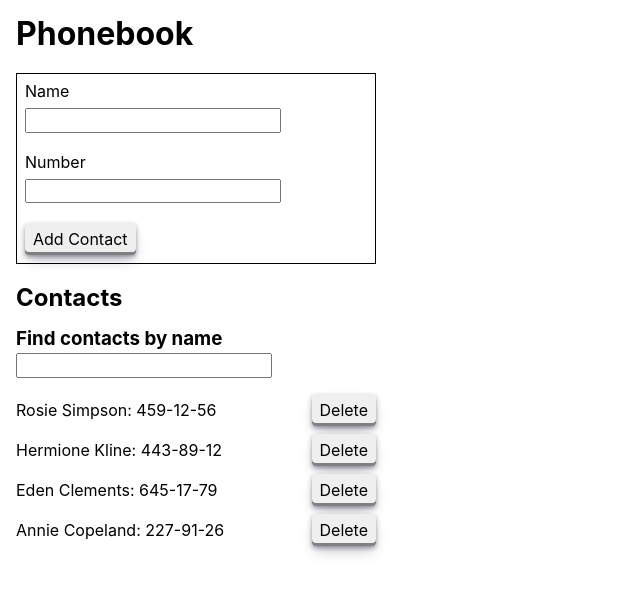
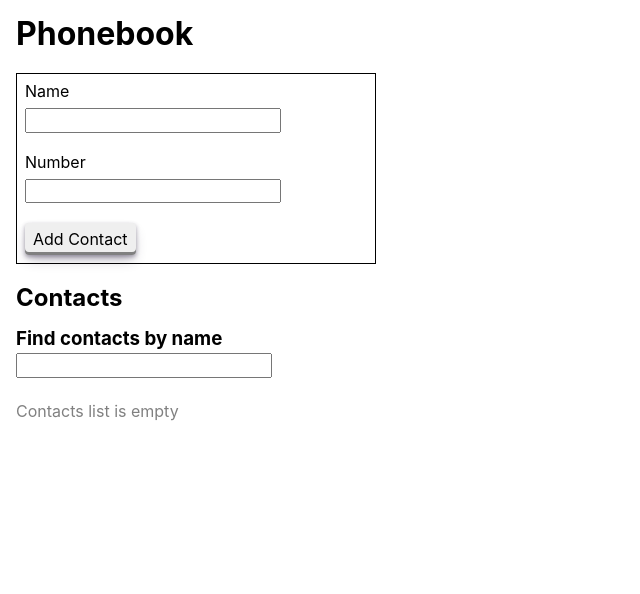
Before and after one commit to serg-rsv/goit-react-hw-03-phonebook, a React (Create React App) app: page / in a window 1280 px wide. Shown: the top 594 px of the page, without its empty margins (0-640 px from the left). Built offline with nearby package versions, Linux system fonts and the light colour scheme.

Commit message:
feat: save/load contacts to/from localStorage

```diff
--- a/package.json
+++ b/package.json
@@ -1,8 +1,8 @@
 {
-  "name": "goit-react-hw-02-phonebook",
+  "name": "goit-react-hw-03-phonebook",
   "version": "0.1.0",
   "private": true,
-  "homepage": "https://serg-rsv.github.io/goit-react-hw-02-phonebook/",
+  "homepage": "https://serg-rsv.github.io/goit-react-hw-03-phonebook/",
   "dependencies": {
     "@testing-library/jest-dom": "^5.16.3",
     "@testing-library/react": "^12.1.4",
--- a/src/components/App.jsx
+++ b/src/components/App.jsx
@@ -7,16 +7,27 @@ import { GlobalStyle } from 'styles/GlobalStyle';
 import { TitleMain, TitleSecond } from 'styles/Titles.styled';
 import { Section } from 'styles/Section.styled';
 
+const STORAGE_KEY = 'contacts';
+
 export class App extends Component {
   state = {
-    contacts: [
-      { id: 'id-1', name: 'Rosie Simpson', number: '459-12-56' },
-      { id: 'id-2', name: 'Hermione Kline', number: '443-89-12' },
-      { id: 'id-3', name: 'Eden Clements', number: '645-17-79' },
-      { id: 'id-4', name: 'Annie Copeland', number: '227-91-26' },
-    ],
+    contacts: [],
     filter: '',
   };
+
+  componentDidMount() {
+    const contacts = JSON.parse(localStorage.getItem(STORAGE_KEY));
+
+    if (contacts) {
+      this.setState({ contacts });
+    }
+  }
+
+  componentDidUpdate(prevProps, prevState) {
+    if (prevState.contacts !== this.state.contacts) {
+      localStorage.setItem(STORAGE_KEY, JSON.stringify(this.state.contacts));
+    }
+  }
 
   addContact = ({ name, number }) => {
     this.setState(prev => {
@@ -49,10 +60,14 @@ export class App extends Component {
         <ContactForm addContact={this.addContact} contacts={names} />
         <TitleSecond>Contacts</TitleSecond>
         <Filter filter={filter} onChange={this.handleFilterChange} />
-        <ContactList
-          contacts={filteredContacts}
-          onDelete={this.removeContact}
-        />
+        {contacts.length > 0 ? (
+          <ContactList
+            contacts={filteredContacts}
+            onDelete={this.removeContact}
+          />
+        ) : (
+          <p className="message">Contacts list is empty</p>
+        )}
       </Section>
     );
   }
--- a/src/styles/GlobalStyle.js
+++ b/src/styles/GlobalStyle.js
@@ -33,4 +33,9 @@ p {
 ul{
   padding: 0;
 }
+
+.message{
+  margin-top: 24px;
+  color: grey;
+}
 `;
```
